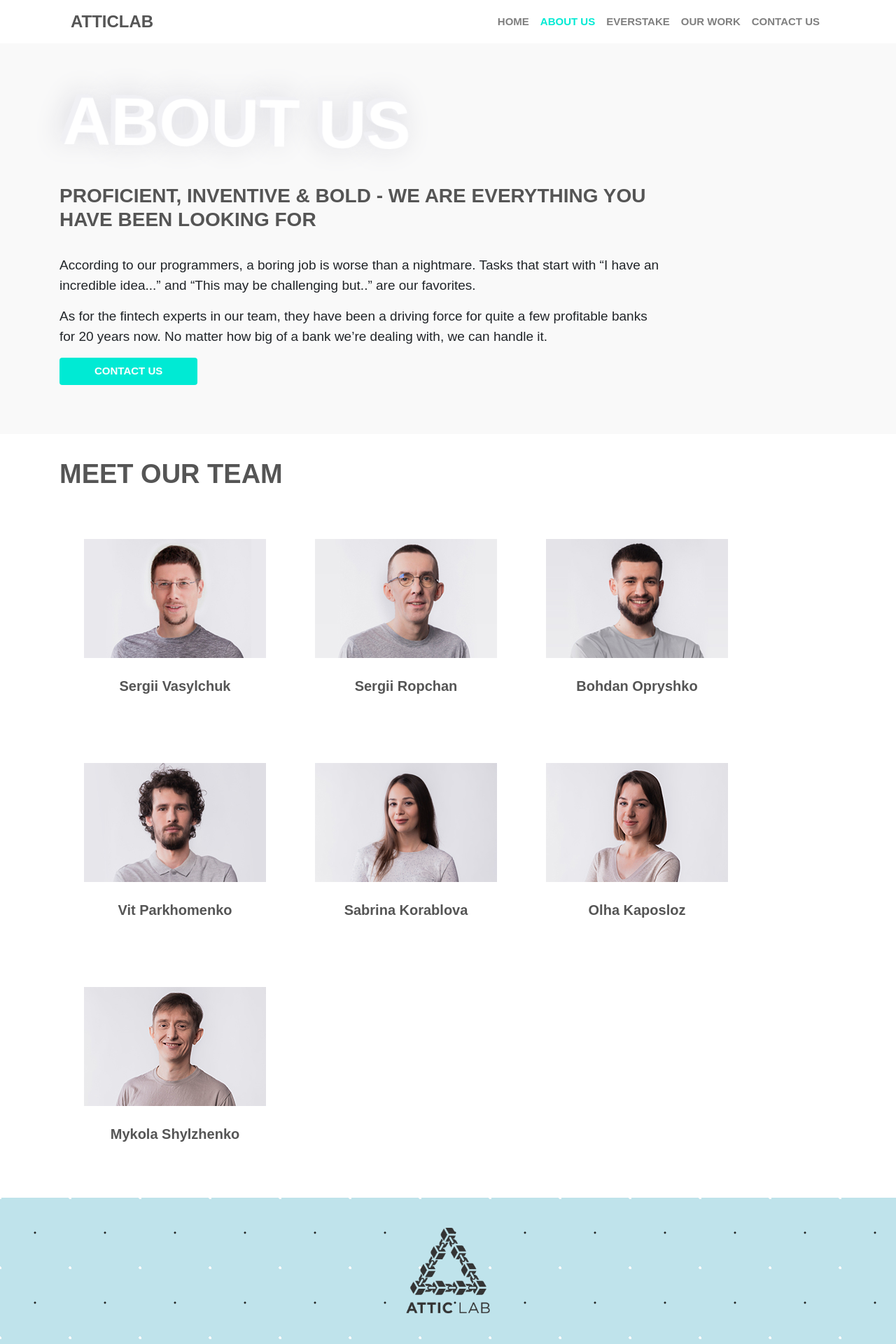
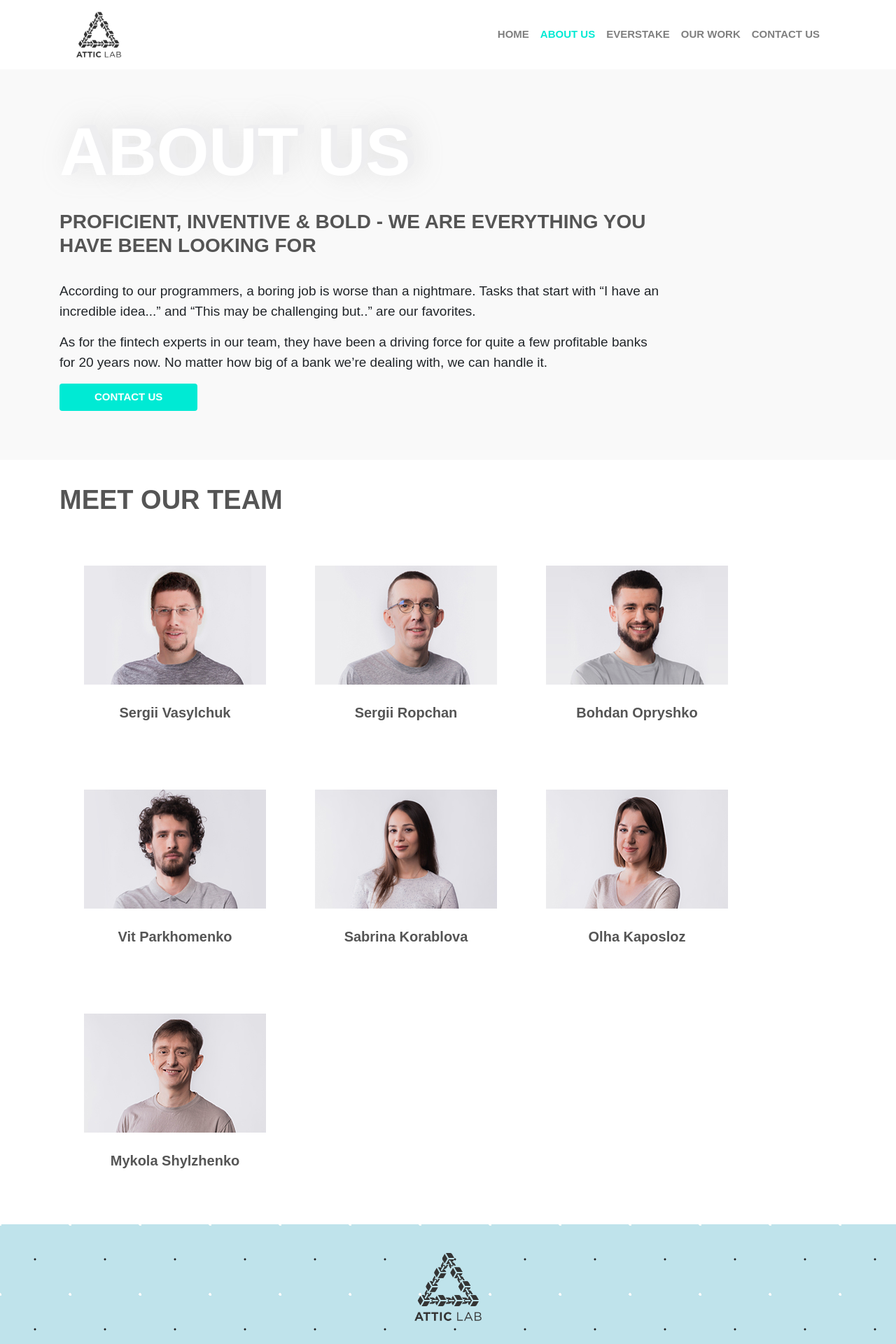
Before and after one commit to atticlab/atticlab-frontend, a Nuxt app: page /about in a window 1280 px wide. Shown: the top 1920 px of the page at 70% size. Built offline with nearby package versions, Linux system fonts and the light colour scheme; a web font is replaced by a local one.

Commit message:
feat: edits

```diff
--- a/components/TheFooter.vue
+++ b/components/TheFooter.vue
@@ -30,9 +30,6 @@
         >
       </div>
       <div class="footer__contacts">
-        <a class="footer__contact" href="tel:+380950038718"
-          >+380 (95) 003-87-18</a
-        >
         <a class="footer__contact" href="mailto:inbox@atticlab.net"
           >inbox@atticlab.net</a
         >
@@ -68,7 +65,7 @@ export default {
   }
 
   &__img {
-    max-width: 150px;
+    max-width: 120px;
   }
 
   &__menu,
--- a/components/TheHeader.vue
+++ b/components/TheHeader.vue
@@ -1,6 +1,6 @@
 <template>
   <div
-    class="header"
+    class="header page--background-accent"
     :class="{
       'header--white': $route.name !== 'index',
     }"
@@ -24,7 +24,7 @@ export default {
 
 <style lang="scss" scoped>
 .header {
-  background: #bfe3eb;
+  background-color: #bfe3eb;
 }
 </style>
 
--- a/components/TheLogotype.vue
+++ b/components/TheLogotype.vue
@@ -1,6 +1,8 @@
 <template>
   <div class="logo">
-    <NuxtLink class="logo__link" :to="{ name: 'index' }">Atticlab</NuxtLink>
+    <NuxtLink :to="{ name: 'index' }">
+      <img class="logo__image" src="~/assets/images/logo.png" alt="Atticlab" />
+    </NuxtLink>
   </div>
 </template>
 
@@ -11,15 +13,8 @@ export default {
 </script>
 
 <style lang="scss" scoped>
-.logo {
-  font-size: 24px;
-  font-weight: 900;
-  text-transform: uppercase;
-  text-decoration: none;
-}
-
-.logo__link {
-  text-decoration: none;
-  color: #555 !important;
+.logo__image {
+  display: inline-block;
+  max-width: 80px;
 }
 </style>
--- a/pages/about.vue
+++ b/pages/about.vue
@@ -4,9 +4,6 @@
     <div class="about__main">
       <b-container fluid="lg">
         <BigBackgroundText
-          v-observe-visibility="{
-            callback: debounce(handleBigTextAnimation, 300),
-          }"
           :options="{
             content: 'About us',
             color: 'white',
@@ -155,10 +152,6 @@ export default {
     font-size: 16px;
   }
 
-  &-background-text {
-    animation: rotate 4s ease-in-out alternate infinite;
-  }
-
   .about__contact {
     @media (max-width: 1024px) {
       text-align: center;
--- a/pages/contact-us.vue
+++ b/pages/contact-us.vue
@@ -4,9 +4,6 @@
     <div class="contact__main">
       <b-container fluid="lg">
         <BigBackgroundText
-          v-observe-visibility="{
-            callback: debounce(handleBigTextAnimation, 300),
-          }"
           :options="{
             content: 'contact us',
             color: 'white',
@@ -163,8 +160,6 @@ export default {
   }
 
   &-background-text {
-    animation: rotate 4s ease-in-out alternate infinite;
-
     @media (max-width: 960px) {
       text-align: center !important;
     }
--- a/pages/our-work.vue
+++ b/pages/our-work.vue
@@ -9,7 +9,6 @@
             color: 'white',
             position: 'right',
             fontSize: '9em',
-            animation: true,
           }"
           class="our-work-background-text"
         />
@@ -60,7 +59,7 @@ export default {
       projects: [
         {
           name: 'Everstake',
-          image: 'https://atticlab.net/img/everstake.png',
+          image: `${require('~/assets/images/everstake.png')}`,
           description:
             'Your Social Staking Platform. Everstake helps institutional investors and regular token holders to profit off their crypto assets. We operate in a wide range of Proof of Stake blockchains, providing our customers with numerous options to choose from. Pick the most promising projects, delegate with Everstake and make 5%-20% annually.',
           date: 'JAN 13, 2019',
```
Also changed, not shown: assets/images/everstake.png (added).
